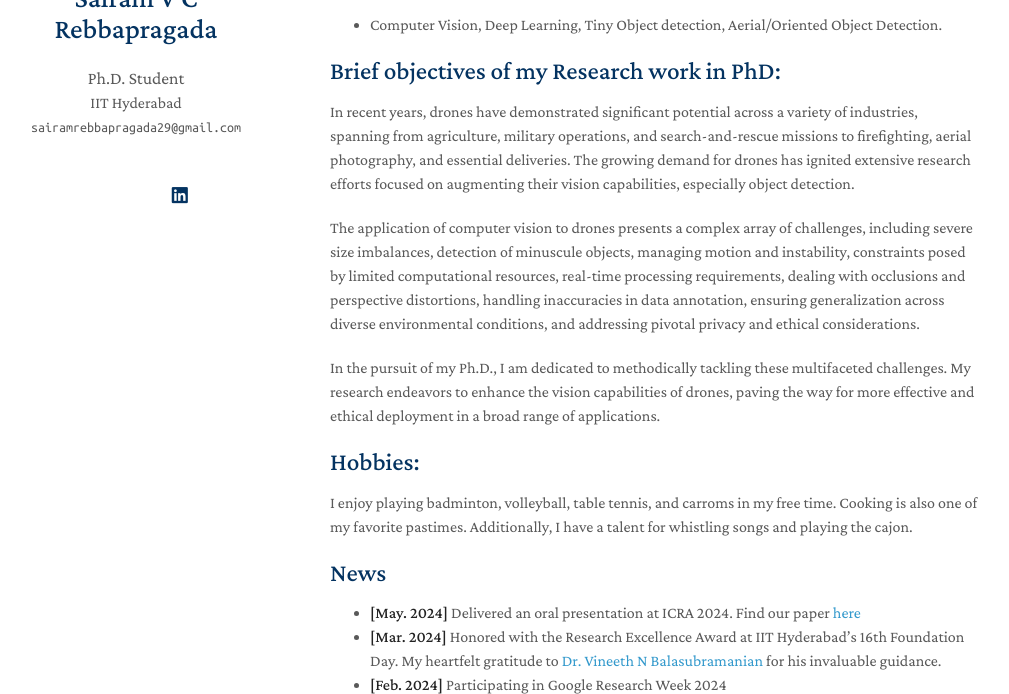
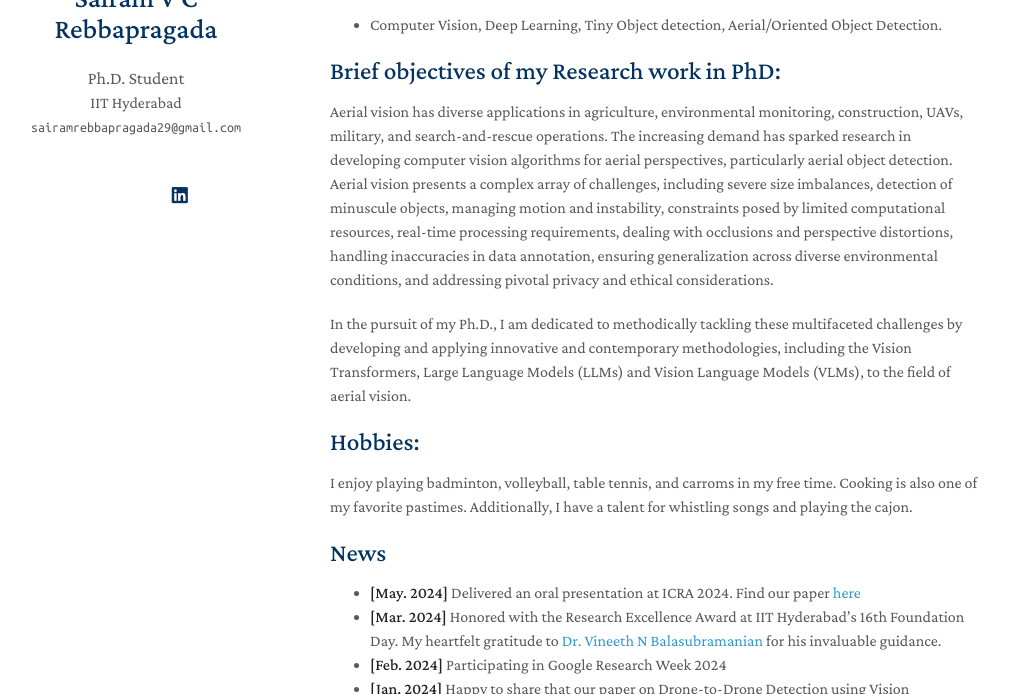
Before and after one commit to sairamrebbapragada/sairamrebbapragada.github.io, a Jekyll site: the page built from index.md, in a window 1280 px wide and 900 px high, cut to the strip 206-900 px from the top of the window. Shown: the whole strip, without its empty margins (140-1149 px from the left). Built offline with Jekyll 4.4.1, drawn with Linux system fonts in a browser that asks for light colours; nearby versions of some CDN libraries; a style sheet for code colours, icons or effects is not loaded; our own code applies the rules of GitHub Pages for plain Markdown files.

Commit message:
Update index.md

```diff
--- a/index.md
+++ b/index.md
@@ -12,11 +12,15 @@ I am a Ph.D. student in the department of Artificial Intelligence at IIT Hyderab
 
 ## Brief objectives of my Research work in PhD:
 
-In recent years, drones have demonstrated significant potential across a variety of industries, spanning from agriculture, military operations, and search-and-rescue missions to firefighting, aerial photography, and essential deliveries. The growing demand for drones has ignited extensive research efforts focused on augmenting their vision capabilities, especially object detection.
+Aerial vision has diverse applications in agriculture, environmental monitoring, construction, UAVs, military, and search-and-rescue operations. The increasing demand has sparked research in developing computer vision algorithms for aerial perspectives, particularly aerial object detection. Aerial vision presents a complex array of challenges, including severe size imbalances, detection of minuscule objects, managing motion and instability, constraints posed by limited computational resources, real-time processing requirements, dealing with occlusions and perspective distortions, handling inaccuracies in data annotation, ensuring generalization across diverse environmental conditions, and addressing pivotal privacy and ethical considerations.
+
+In the pursuit of my Ph.D., I am dedicated to methodically tackling these multifaceted challenges by developing and applying innovative and contemporary methodologies, including the Vision Transformers, Large Language Models (LLMs) and Vision Language Models (VLMs), to the field of aerial vision.
+
+<!-- In recent years, drones have demonstrated significant potential across a variety of industries, spanning from agriculture, military operations, and search-and-rescue missions to firefighting, aerial photography, and essential deliveries. The growing demand for drones has ignited extensive research efforts focused on augmenting their vision capabilities, especially object detection.
 
 The application of computer vision to drones presents a complex array of challenges, including severe size imbalances, detection of minuscule objects, managing motion and instability, constraints posed by limited computational resources, real-time processing requirements, dealing with occlusions and perspective distortions, handling inaccuracies in data annotation, ensuring generalization across diverse environmental conditions, and addressing pivotal privacy and ethical considerations.
 
-In the pursuit of my Ph.D., I am dedicated to methodically tackling these multifaceted challenges. My research endeavors to enhance the vision capabilities of drones, paving the way for more effective and ethical deployment in a broad range of applications.
+In the pursuit of my Ph.D., I am dedicated to methodically tackling these multifaceted challenges. My research endeavors to enhance the vision capabilities of drones, paving the way for more effective and ethical deployment in a broad range of applications. -->
 
 <!-- I work on developing computer vision algorithms for swarms of drones. In military warfare, they can be used as target decoys for combat missions. In agriculture, drones provide farmers with real-time data to make informed harvesting decisions. For search-and-rescue, they can reach places where humans cannot. Alternatively, they are also used in fire-fighting, delivery of essentials and aerial photography. This increasing demand for drones in various domains has recently encouraged the computer vision community to work extensively on vision from drones. Compared to general object detection, aerial object detection (especially, object detection on images captured from drones) has additional challenges, some of which are high occlusion, arbitrary orientation, high variation in scale and small sized crowded objects. The above problems can be resolved by using multiple drones, which improves object detection performance and robustness against occlusion and visual ambiguity. I am working to solve the challenges one after another, which is necessary for designing an efficient multi-drone system.  -->
 
```
